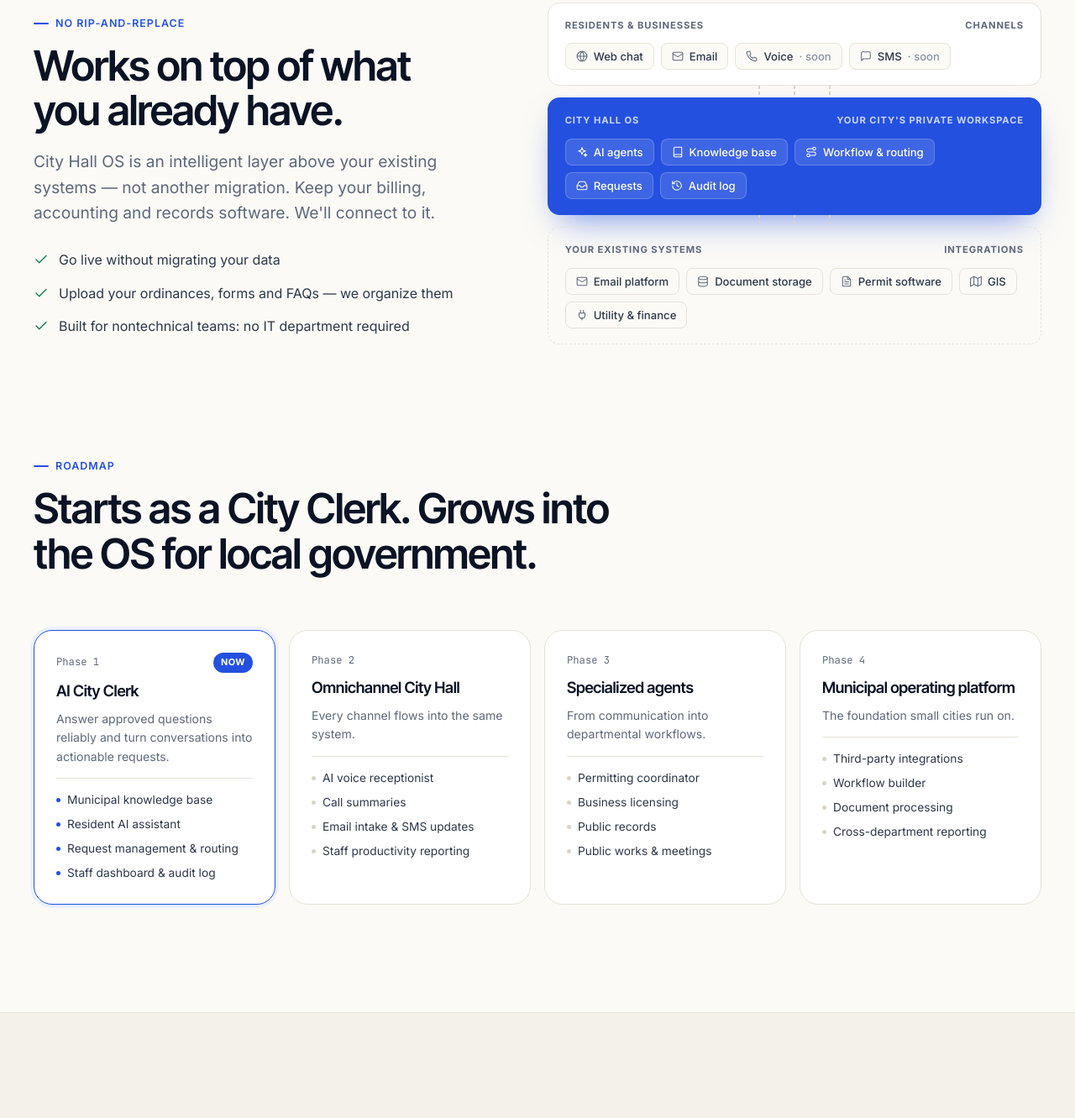
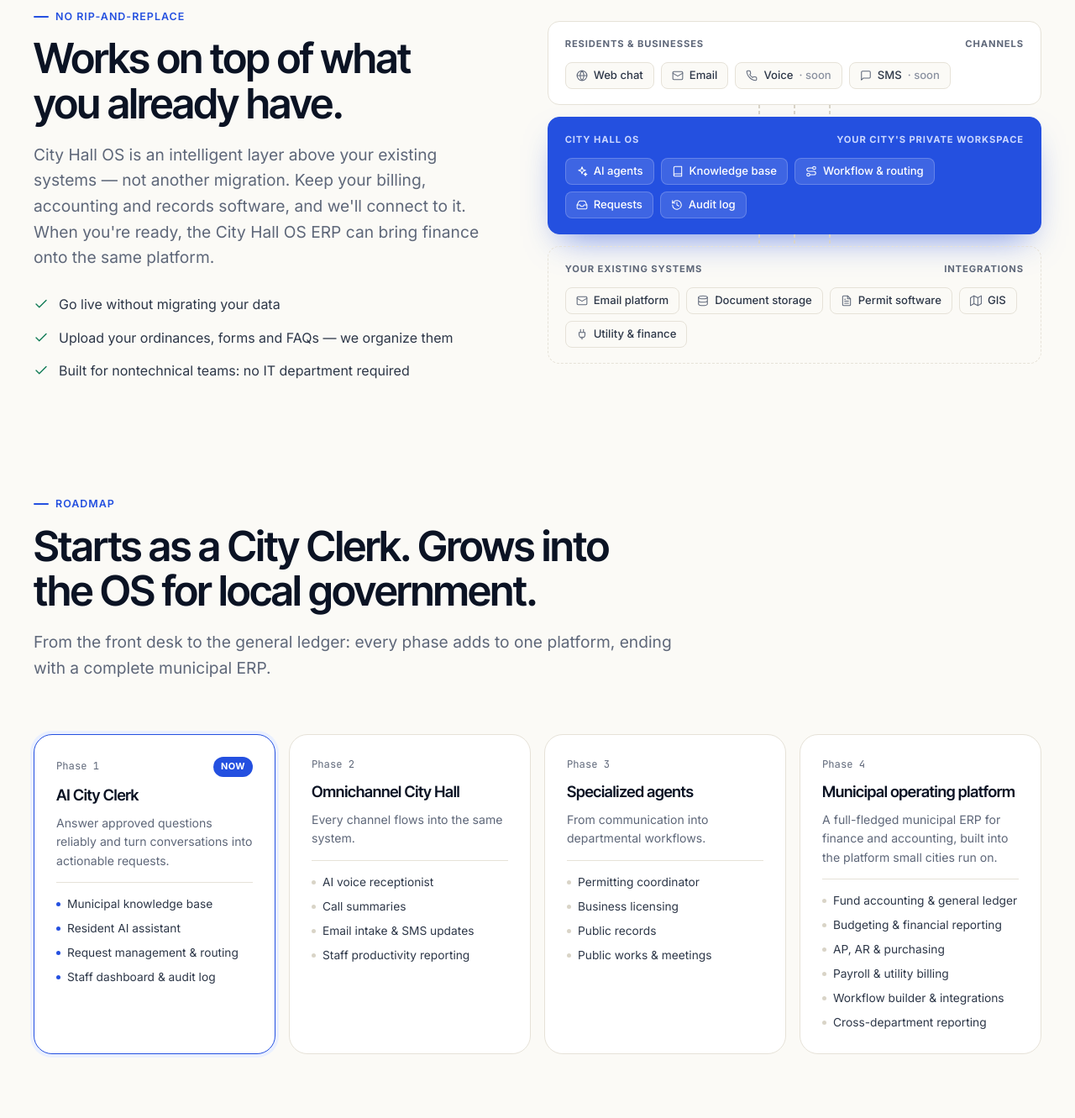
Before and after one commit to BrennenHodge/CityHallOS, a plain HTML site: page public/index.html in a window 1280 px wide. Shown: the part 9689-11020 px from the top of the page at 84% size. Drawn offline with Linux system fonts and the light colour scheme.

Commit message:
Make Phase 4 a full municipal ERP for finance and accounting
Roadmap Phase 4 now covers fund accounting, budgeting, AP/AR,
purchasing, payroll and utility billing; integrations and FAQ copy
updated to match.

Co-Authored-By: Claude Opus 5.5 <noreply@anthropic.com>

```diff
--- a/public/index.html
+++ b/public/index.html
@@ -627,7 +627,7 @@
     <div class="section-head reveal">
       <span class="eyebrow">No rip-and-replace</span>
       <h2>Works on top of what you already have.</h2>
-      <p class="lede">City Hall OS is an intelligent layer above your existing systems — not another migration. Keep your billing, accounting and records software. We'll connect to it.</p>
+      <p class="lede">City Hall OS is an intelligent layer above your existing systems — not another migration. Keep your billing, accounting and records software, and we'll connect to it. When you're ready, the City Hall OS ERP can bring finance onto the same platform.</p>
       <ul class="integrate-points">
         <li><svg class="icon"><use href="#i-check"/></svg>Go live without migrating your data</li>
         <li><svg class="icon"><use href="#i-check"/></svg>Upload your ordinances, forms and FAQs — we organize them</li>
@@ -676,6 +676,7 @@
     <div class="section-head reveal">
       <span class="eyebrow">Roadmap</span>
       <h2>Starts as a City Clerk. Grows into the OS for local government.</h2>
+      <p class="lede">From the front desk to the general ledger: every phase adds to one platform, ending with a complete municipal ERP.</p>
     </div>
     <div class="roadmap">
       <article class="phase-card current reveal">
@@ -714,11 +715,13 @@
       <article class="phase-card reveal">
         <div class="when"><span>Phase 4</span></div>
         <h3>Municipal operating platform</h3>
-        <p>The foundation small cities run on.</p>
+        <p>A full-fledged municipal ERP for finance and accounting, built into the platform small cities run on.</p>
         <ul>
-          <li>Third-party integrations</li>
-          <li>Workflow builder</li>
-          <li>Document processing</li>
+          <li>Fund accounting &amp; general ledger</li>
+          <li>Budgeting &amp; financial reporting</li>
+          <li>AP, AR &amp; purchasing</li>
+          <li>Payroll &amp; utility billing</li>
+          <li>Workflow builder &amp; integrations</li>
           <li>Cross-department reporting</li>
         </ul>
       </article>
@@ -828,7 +831,7 @@
       </details>
       <details>
         <summary>Do we have to replace our current software?<span class="pm"><svg class="icon"><use href="#i-plus"/></svg></span></summary>
-        <p>No. City Hall OS sits on top of the systems you already use. We don't replace accounting, payroll, utility billing or tax collection — over time we integrate with them.</p>
+        <p>Not to get started. City Hall OS sits on top of the systems you already use, with no migration. In Phase 4 we add a full municipal ERP for finance and accounting (fund accounting, budgeting, payables, payroll and utility billing), so you can move everything onto one platform when you're ready.</p>
       </details>
       <details>
         <summary>What happens when the AI doesn't know the answer?<span class="pm"><svg class="icon"><use href="#i-plus"/></svg></span></summary>
```
